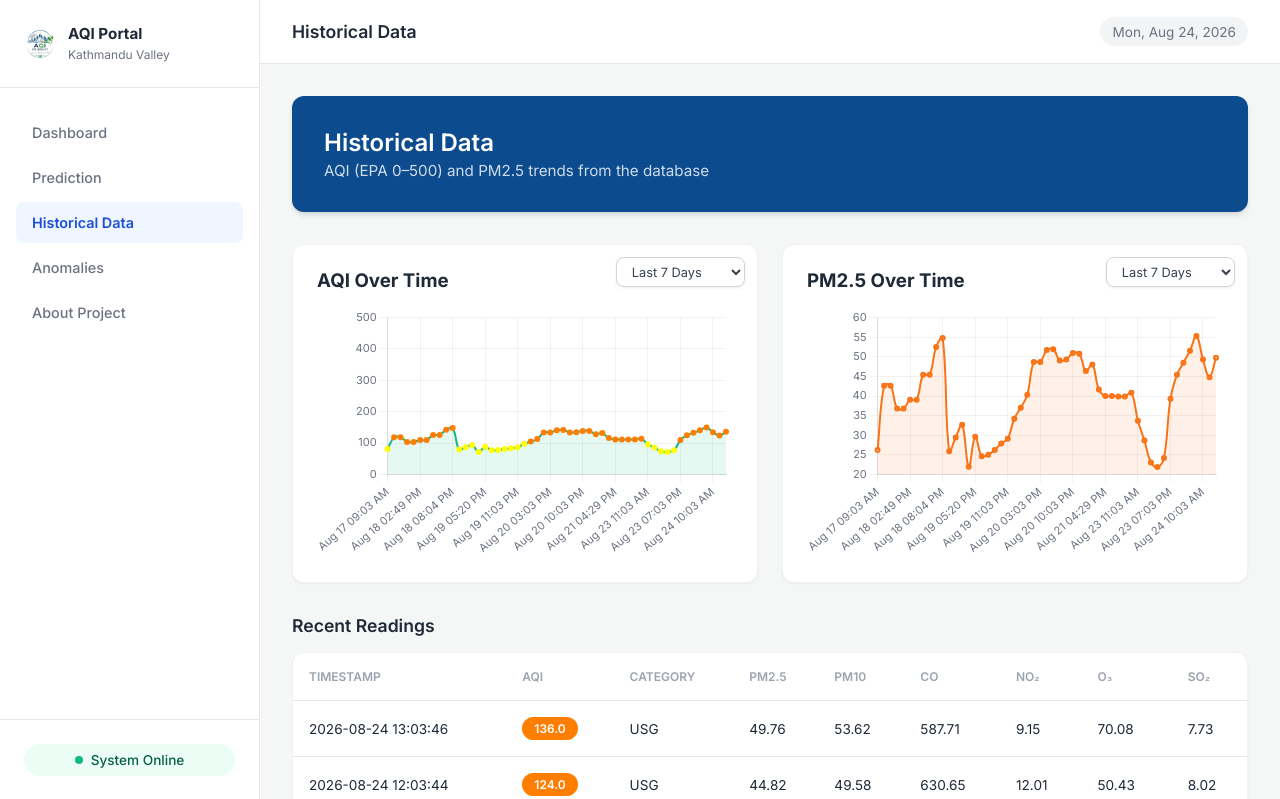
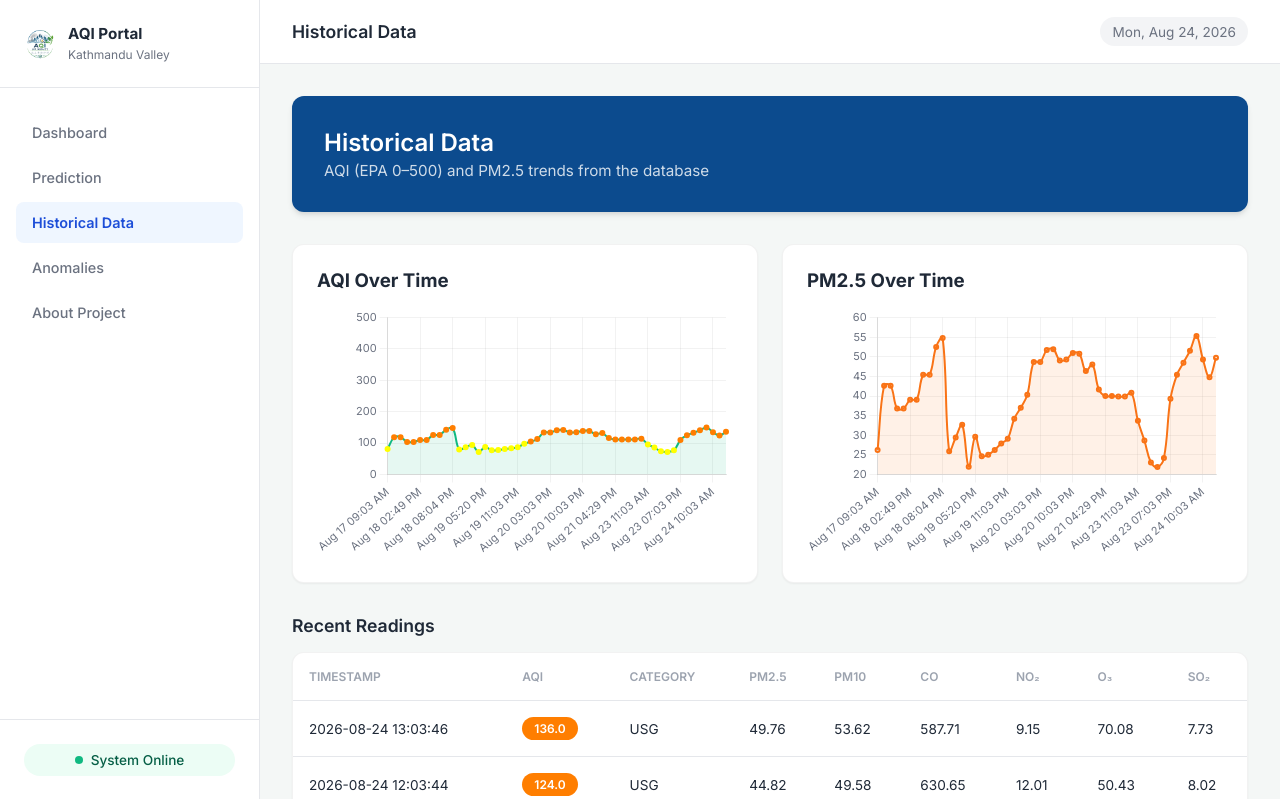
Before and after one commit to ProgAbhishek/aqi-prediction-system, a Django app: page /historical/ in a window 1280 px wide. Shown: the top 799 px of the page. Run offline with Django 5.2, Linux system fonts and the light colour scheme; data comes from the database, SQL or seed files in the repository.

Commit message:
fix: remove filter dropdown from historical, hardcode to last 7 days

```diff
--- a/templates/dashboard/historical.html
+++ b/templates/dashboard/historical.html
@@ -11,23 +11,13 @@
 </div>
 
 <div class="charts-grid">
-    <div class="card chart-card" style="position:relative;">
-        <select class="chart-dropdown" onchange="filterHistoricalChart(this.value)">
-            <option value="24">Last 24 Hours</option>
-            <option value="168" selected>Last 7 Days</option>
-            <option value="720">Last 30 Days</option>
-        </select>
+    <div class="card chart-card">
         <h3 class="chart-title">AQI Over Time</h3>
         <div class="chart-wrapper">
             <canvas id="aqiChart"></canvas>
         </div>
     </div>
-    <div class="card chart-card" style="position:relative;">
-        <select class="chart-dropdown" onchange="filterHistoricalChart(this.value)">
-            <option value="24">Last 24 Hours</option>
-            <option value="168" selected>Last 7 Days</option>
-            <option value="720">Last 30 Days</option>
-        </select>
+    <div class="card chart-card">
         <h3 class="chart-title">PM2.5 Over Time</h3>
         <div class="chart-wrapper">
             <canvas id="pm25Chart"></canvas>
@@ -76,7 +66,18 @@
 {% block extra_scripts %}
 <script>
 const allHistoricalData = {{ historical_json|safe }};
-let aqiChart, pm25Chart;
+const cutoff7d = new Date(Date.now() - 168 * 3600000);
+const historicalData = allHistoricalData.filter(d => new Date(d.timestamp) >= cutoff7d);
+
+if (historicalData.length > 0) {
+    const labels = historicalData.map(d => {
+        const dt = new Date(d.timestamp);
+        return dt.toLocaleDateString('en-US', { month: 'short', day: 'numeric' }) + ' ' +
+               dt.toLocaleTimeString('en-US', { hour: '2-digit', minute: '2-digit' });
+    });
+
+    const aqiValues = historicalData.map(d => d.aqi);
+    const pm25Values = historicalData.map(d => d.pm2_5);
 
     function aqiColor(v) {
         if (v <= 50) return '#00E400';
@@ -86,6 +87,7 @@ function aqiColor(v) {
         if (v <= 300) return '#8F3F97';
         return '#7E0023';
     }
+    const pointColors = aqiValues.map(v => aqiColor(v));
 
     const gridColor = 'rgba(0, 0, 0, 0.05)';
     const tickColor = '#6B7280';
@@ -116,28 +118,7 @@ const commonOptions = {
         elements: { point: { radius: 2, hoverRadius: 5 }, line: { tension: 0.4 } }
     };
 
-function filterHistoricalChart(hours) {
-
-    const cutoff = new Date(Date.now() - hours * 3600000);
-    const filtered = allHistoricalData.filter(d => new Date(d.timestamp) >= cutoff);
-
-    const labels = filtered.map(d => {
-        const dt = new Date(d.timestamp);
-        return dt.toLocaleDateString('en-US', { month: 'short', day: 'numeric' }) + ' ' +
-               dt.toLocaleTimeString('en-US', { hour: '2-digit', minute: '2-digit' });
-    });
-    const aqiValues = filtered.map(d => d.aqi);
-    const pm25Values = filtered.map(d => d.pm2_5);
-    const pointColors = aqiValues.map(v => aqiColor(v));
-
-    if (aqiChart) {
-        aqiChart.data.labels = labels;
-        aqiChart.data.datasets[0].data = aqiValues;
-        aqiChart.data.datasets[0].pointBackgroundColor = pointColors;
-        aqiChart.data.datasets[0].pointBorderColor = pointColors;
-        aqiChart.update();
-    } else {
-        aqiChart = new Chart(document.getElementById('aqiChart'), {
+    new Chart(document.getElementById('aqiChart'), {
         type: 'line',
         data: {
             labels: labels,
@@ -165,14 +146,8 @@ function filterHistoricalChart(hours) {
             }
         }
     });
-    }
 
-    if (pm25Chart) {
-        pm25Chart.data.labels = labels;
-        pm25Chart.data.datasets[0].data = pm25Values;
-        pm25Chart.update();
-    } else {
-        pm25Chart = new Chart(document.getElementById('pm25Chart'), {
+    new Chart(document.getElementById('pm25Chart'), {
         type: 'line',
         data: {
             labels: labels,
@@ -188,10 +163,5 @@ function filterHistoricalChart(hours) {
         options: commonOptions
     });
 }
-}
-
-if (allHistoricalData.length > 0) {
-    filterHistoricalChart(168);
-}
 </script>
 {% endblock %}
```
Lines whose indentation alone changed are shown as unchanged.
